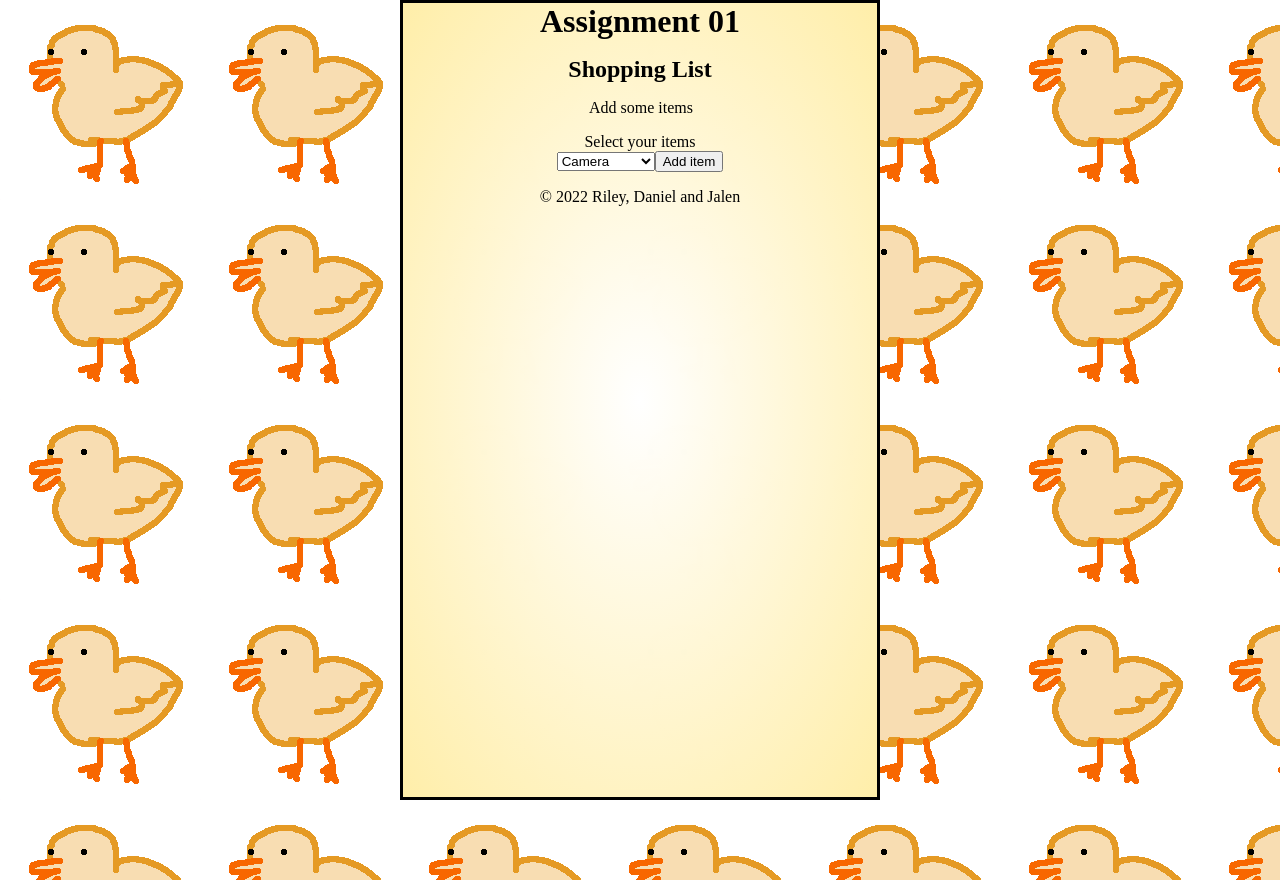
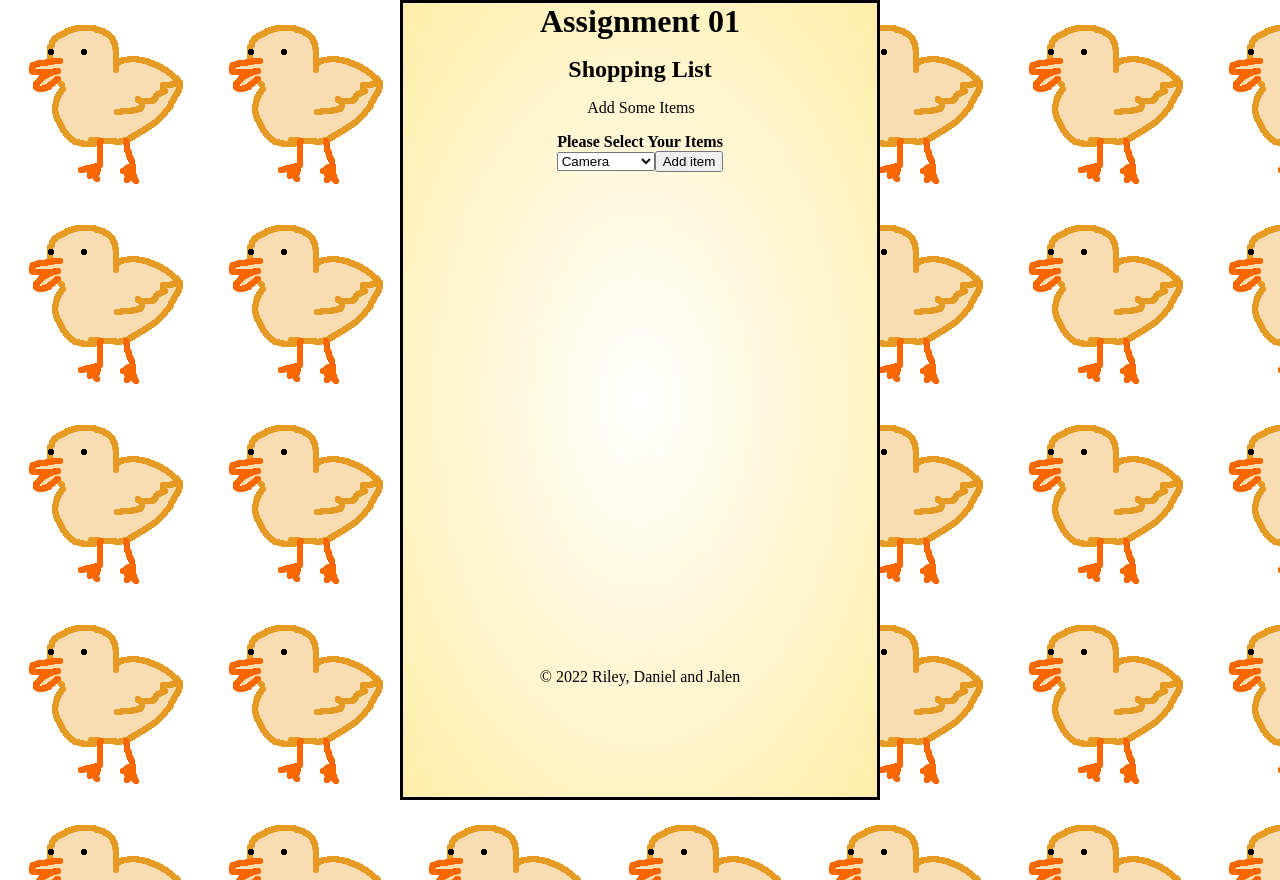
Before and after one commit to rleclaire3/react-shopping-spree, a React (Create React App) app: page / in a window 1280 px wide. Built offline with nearby package versions, Linux system fonts and the light colour scheme.

Commit message:
Looked over everything one final time

```diff
--- a/src/App.js
+++ b/src/App.js
@@ -41,12 +41,12 @@ function App() {
       </header>
       <main>
         <h2>Shopping List</h2>
-        <ul>{addedItems.length <= 0 ? "Add some items" : "You have " + addedItems.length + " items in your shopping list"}</ul>
+        <ul>{addedItems.length <= 0 ? "Add Some Items" : "You have " + addedItems.length + " item(s) in your shopping list"}</ul>
         <div className="cart-items">
           <ul>{addedItems.length > 0 ? addedItems.map((item, i)=><li key={i}>{item}</li>) : ""}</ul>
         </div>
         <form onSubmit={addItem}>
-          <label htmlFor="cart">Select your items</label> <br />
+          <label htmlFor="cart">Please Select Your Items</label> <br />
           <select name="cart" id="cart" ref={selectRef}>
             {cart.items.map((item, i) => <option key={i} value={item}>{item}</option> )}
           </select>
--- a/src/style.css
+++ b/src/style.css
@@ -46,4 +46,14 @@ main ul{
 
 li{
   text-align:left;
+  padding: 0.5rem;
+  font-weight: bold;
 }
+
+footer {
+  margin-top: 30rem;
+}
+
+label {
+  font-weight: bold;
+}
```
